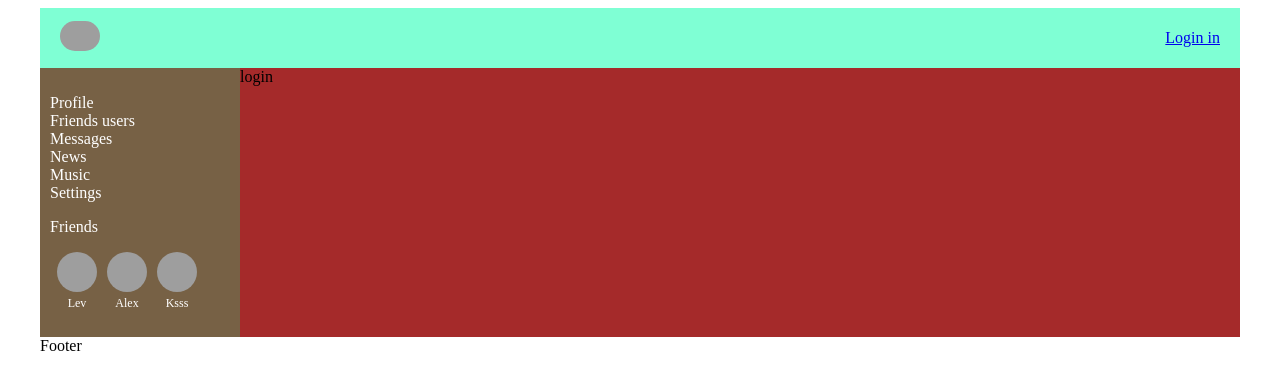
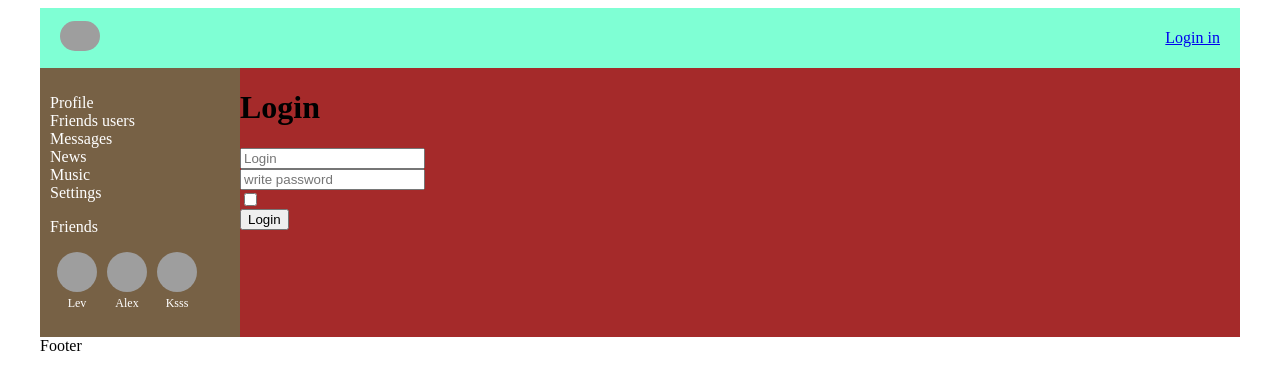
Before and after one commit to sane4ek1994/-way-of-the-samurai, a React (Create React App) app: page /login in a window 1280 px wide. Shown: the top 390 px of the page. Built offline with nearby package versions, Linux system fonts and the light colour scheme; no server answers; grey boxes are pictures that could not be loaded.

Commit message:
created Login component and added Formik

```diff
--- a/package.json
+++ b/package.json
@@ -11,6 +11,7 @@
     "@types/react": "^18.0.0",
     "@types/react-dom": "^18.0.0",
     "axios": "^1.3.5",
+    "formik": "^2.2.9",
     "react": "^18.2.0",
     "react-dom": "^18.2.0",
     "react-redux": "^8.0.5",
--- /dev/null
+++ b/src/pages/Login/LoginForm.tsx
@@ -0,0 +1,24 @@
+import { Formik, Field, Form } from 'formik'
+
+import styles from './loginForm.module.css'
+
+export const LoginForm = () => {
+  return (
+    <Formik
+      initialValues={{
+        login: '',
+        password: '',
+        isRememberMe: false
+      }}
+      onSubmit={values => console.log(values)}
+    >
+      <Form className={styles.form}>
+        <Field id='login' name='login' placeholder='Login' type='text' />
+        <Field id='password' name='password' placeholder='write password' type='password' />
+
+        <Field id='isRemember' name='isRememberMe' type='checkbox' />
+        <button type='submit'>Login</button>
+      </Form>
+    </Formik>
+  )
+}
--- a/src/pages/Login/index.tsx
+++ b/src/pages/Login/index.tsx
@@ -1,3 +1,10 @@
-export const Login = () => {
-  return <div>login</div>
+import { LoginForm } from './LoginForm'
+
+export const Login = (props: any) => {
+  return (
+    <div>
+      <h1>Login</h1>
+      <LoginForm />
+    </div>
+  )
 }
--- /dev/null
+++ b/src/pages/Login/loginForm.module.css
@@ -0,0 +1,6 @@
+.form {
+  display: flex;
+  justify-content: flex-start;
+  flex-direction: column;
+  align-items: flex-start;
+}
```
Also changed, not shown: 1 other file (tests, documents, lock files or other folders).
